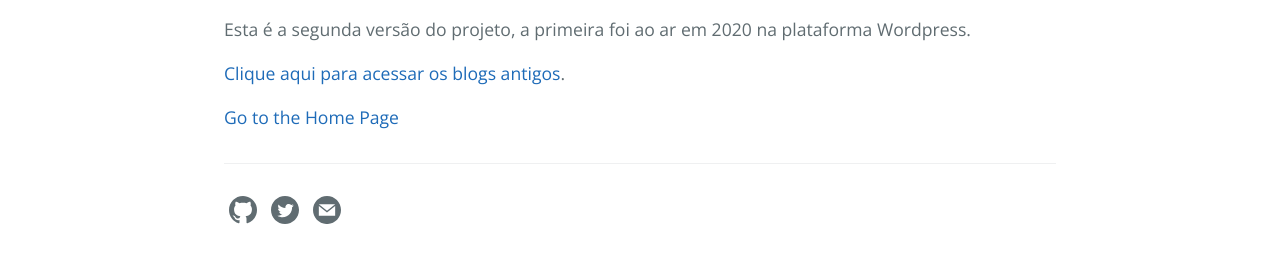
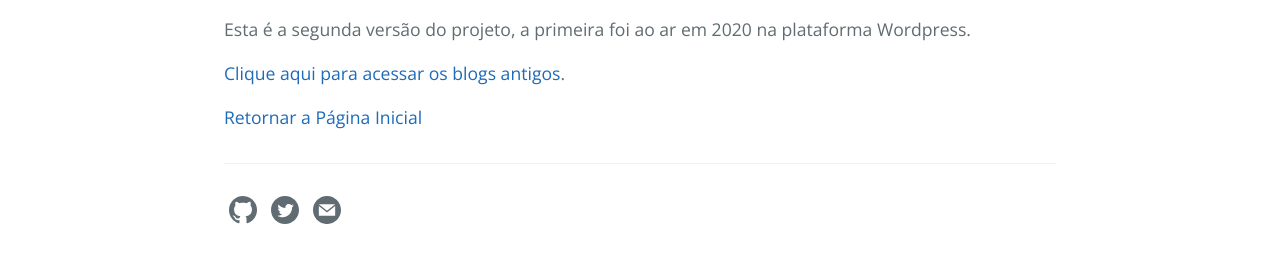
Before and after one commit to 0jonjo/arcada, a Jekyll site: the page built from about.md, in a window 1280 px wide. Shown: the part 580-843 px from the top of the page. Built offline with Jekyll 4.4.1, drawn with Linux system fonts in a browser that asks for light colours.

Commit message:
Update about.md

```diff
--- a/about.md
+++ b/about.md
@@ -13,4 +13,4 @@ Esta é a segunda versão do projeto, a primeira foi ao ar em 2020 na plataforma
 
 [Clique aqui para acessar os blogs antigos]().
 
-[Go to the Home Page]({{ '/' | absolute_url }})
+[Retornar a Página Inicial]({{ '/' | absolute_url }})
```
